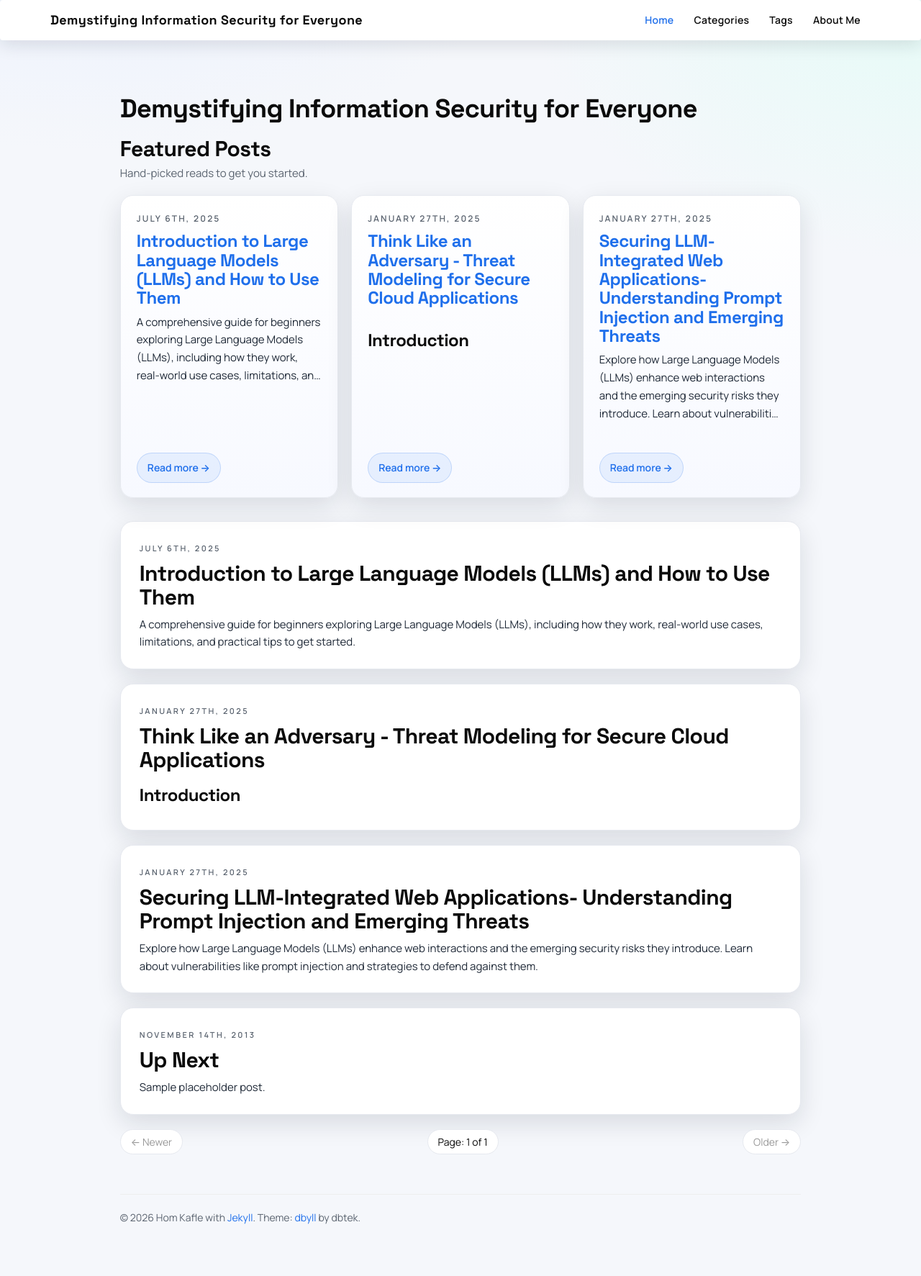
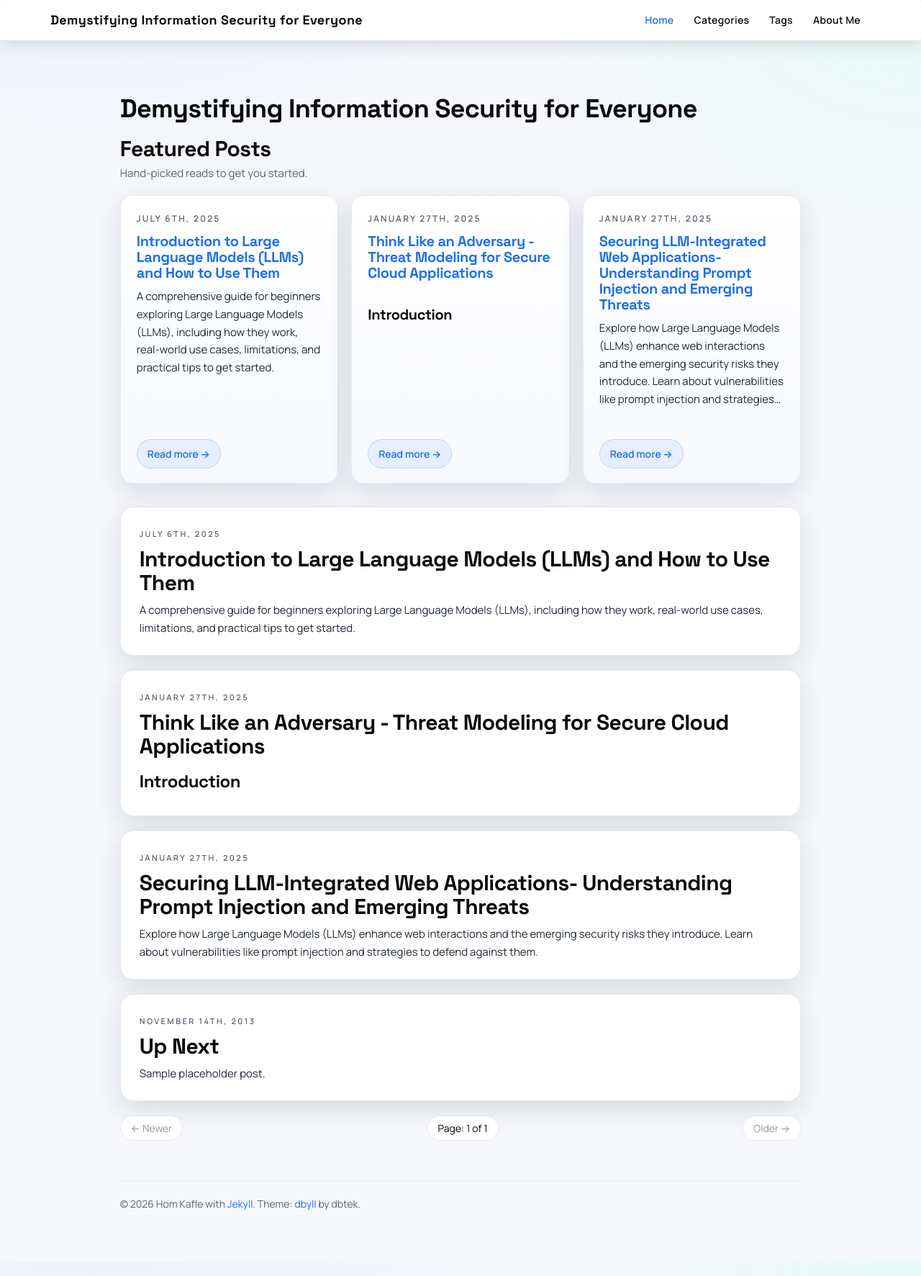
Before and after one commit to homkafle/homkafle.github.io, a Jekyll site: the page built from docs/index.html, in a window 1280 px wide. Shown: the whole page at 72% size. Built offline with Jekyll 4.4.1, drawn with Linux system fonts in a browser that asks for light colours; the list of posts is cut into pages by our own code.

Commit message:
Refine featured post cards

```diff
--- a/docs/assets/css/style.css
+++ b/docs/assets/css/style.css
@@ -240,7 +240,8 @@ article img {
 }
 
 .featured-card h3 {
-  margin: 8px 0 8px;
+  margin: 10px 0 10px;
+  font-size: 20px;
 }
 
 .featured-excerpt {
@@ -248,7 +249,7 @@ article img {
   font-size: 15px;
   margin: 0 0 16px;
   display: -webkit-box;
-  -webkit-line-clamp: 4;
+  -webkit-line-clamp: 5;
   -webkit-box-orient: vertical;
   overflow: hidden;
 }
```
